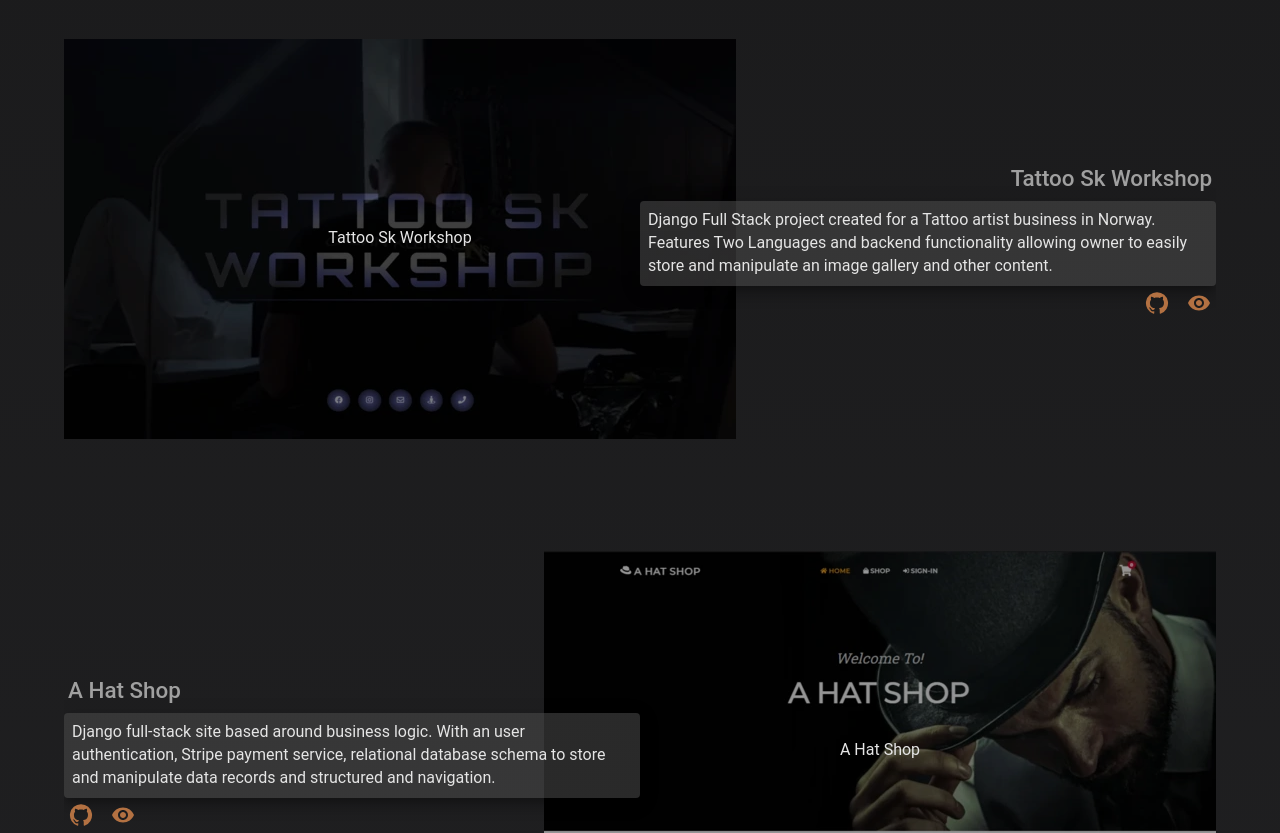
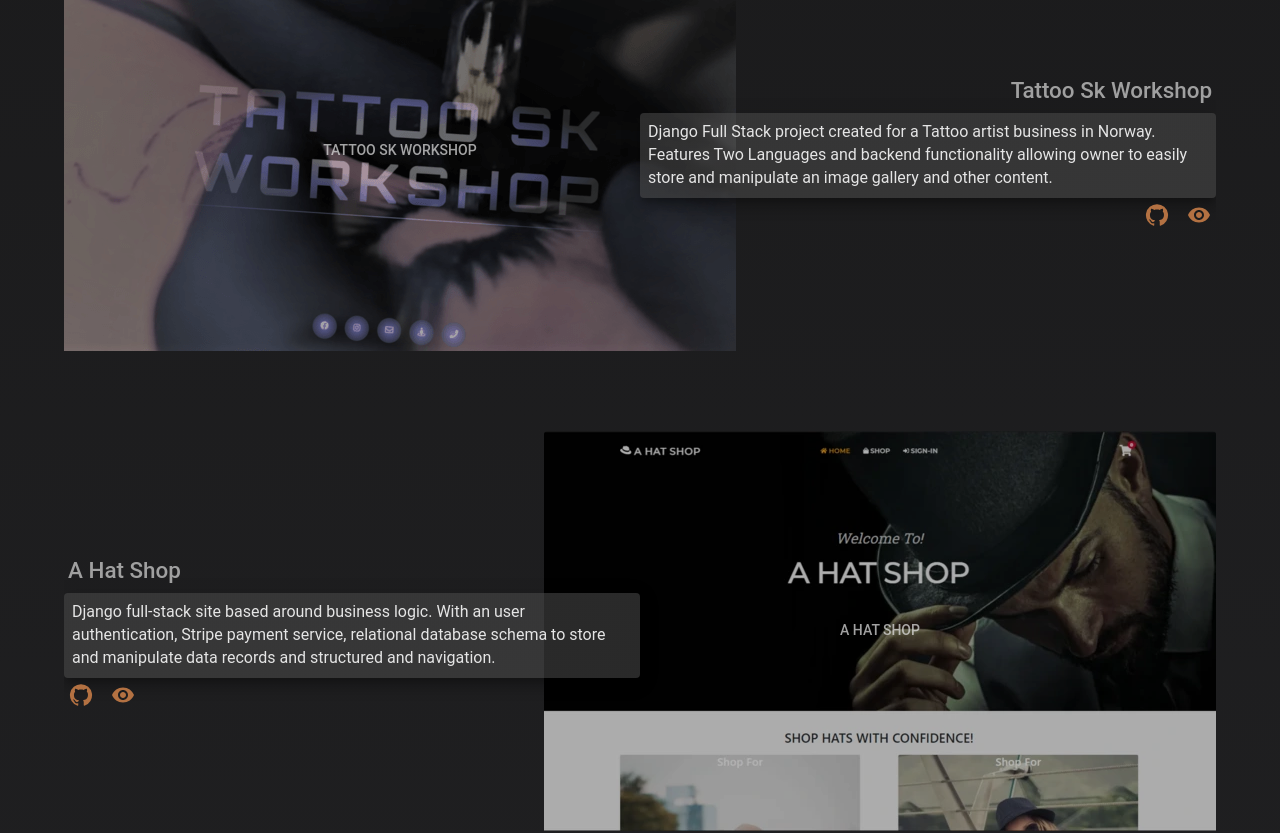
Before and after one commit to rp42dev/My-Portfolio, a React (Create React App) app in the folder my-portfolio/: page / in a window 1280 px wide. Shown: the part 1818-2651 px from the top of the page. Built offline with nearby package versions, Linux system fonts and the light colour scheme.

Commit message:
change background

```diff
--- a/my-portfolio/src/components/image/images.js
+++ b/my-portfolio/src/components/image/images.js
@@ -21,11 +21,10 @@ const ImageButton = styled(ButtonBase)(({ theme }) => ({
     position: 'relative',
     height: 400,
     width: 100,
-    [theme.breakpoints.down('md')]: {
-        width: '100% !important',
-        height: 300,
-    },
+
     '& .MuiTypography-root': {
+        fontStyle: theme.button,
+        opacity: .7,
         color: theme.palette.primary.main,
         borderBottom: '3px solid transparent',
         borderRadius: '4px',
@@ -44,6 +43,7 @@ const ImageButton = styled(ButtonBase)(({ theme }) => ({
             backgroundColor: 'rgba(0, 0, 0, 0.5)',
         },
         '& .MuiTypography-root': {
+            opacity: 1,
             borderBottom: '3px solid rgba(179, 113, 66)',
             backgroundColor: 'rgba(0, 0, 0, .3)',
         },
@@ -53,6 +53,7 @@ const ImageButton = styled(ButtonBase)(({ theme }) => ({
 
 const ImageSrc = styled('span')({
     position: 'absolute',
+    borderRadius: '4px 4px 0 0',
     left: 0,
     right: 0,
     top: 0,
@@ -63,12 +64,13 @@ const ImageSrc = styled('span')({
 
 const ImageBackdrop = styled('span')(({ theme }) => ({
     position: 'absolute',
+    borderRadius: '4px 4px 0 0',
     left: 0,
     right: 0,
     top: 0,
     bottom: 0,
     backgroundColor: theme.palette.common.black,
-    opacity: 0.4,
+    opacity: 0.3,
     transition: theme.transitions.create('opacity'),
 }));
 
@@ -90,7 +92,7 @@ export default function ImageBases(data) {
         <>
             {data.data.map((image, i) => (
                 (i % 2 === 0) ? (
-                    <Grid container mt={{ xs: 3, md: 4 }} rowSpacing={{ sx: 2, md: 10 }}>
+                    <Grid container mb={{ xs: 6, md: 10 }} rowSpacing={{ sx: 2, md: 10 }}>
 
                         <Grid item xs={12} md={7} order={{ xs: 1 }}>
                             <Fade bottom>
@@ -105,8 +107,9 @@ export default function ImageBases(data) {
                                         <ImageSrc style={{ backgroundImage: `url(${image.img})` }} />
                                         <ImageBackdrop className="MuiImageBackdrop-root" />
                                         <Typography
+                                            onClick={() => window.open(image.url, '_blank')}
                                             component="span"
-                                            variant="subtitle1"
+                                            variant="button"
                                             color="inherit"
                                             sx={{
                                                 position: 'relative',
@@ -153,11 +156,12 @@ export default function ImageBases(data) {
                     </Grid>
 
                 ) : (
-                    <Grid container mt={{ xs: 3, md: 4 }} rowSpacing={{ sx: 2, md: 10 }}>
+                    <Grid container mb={{ xs: 6, md: 10 }} rowSpacing={{ sx: 2, md: 10 }}>
                         <Grid item xs={12} md={7} order={{ xs: 1, md: 2 }}>
                             <Fade bottom>
                                 <Box>
                                     <ImageButton
+                                        onClick={() => window.open(image.url, '_blank')}
                                         focusRipple
                                         key={image.title}
                                         style={{
@@ -168,7 +172,7 @@ export default function ImageBases(data) {
                                         <ImageBackdrop className="MuiImageBackdrop-root" />
                                         <Typography
                                             component="span"
-                                            variant="subtitle1"
+                                            variant="button"
                                             color="inherit"
                                             sx={{
                                                 position: 'relative',
--- a/my-portfolio/src/projects/Projects.js
+++ b/my-portfolio/src/projects/Projects.js
@@ -24,7 +24,7 @@ function ProjectsApp() {
 
           <Box sx={{ mt: 2 }}>
             <Typography color="secondary" variant="h2">My Portfolio</Typography>
-            <Typography sx={{ mt: 2 }} color="primary" variant="h6">
+            <Typography sx={{ mt: 2, mb: 3 }} color="primary" variant="h6">
               A collection of some of my work
             </Typography>
           </Box>
```
Also changed, not shown: my-portfolio/src/assets/images/tattoo.webp.
